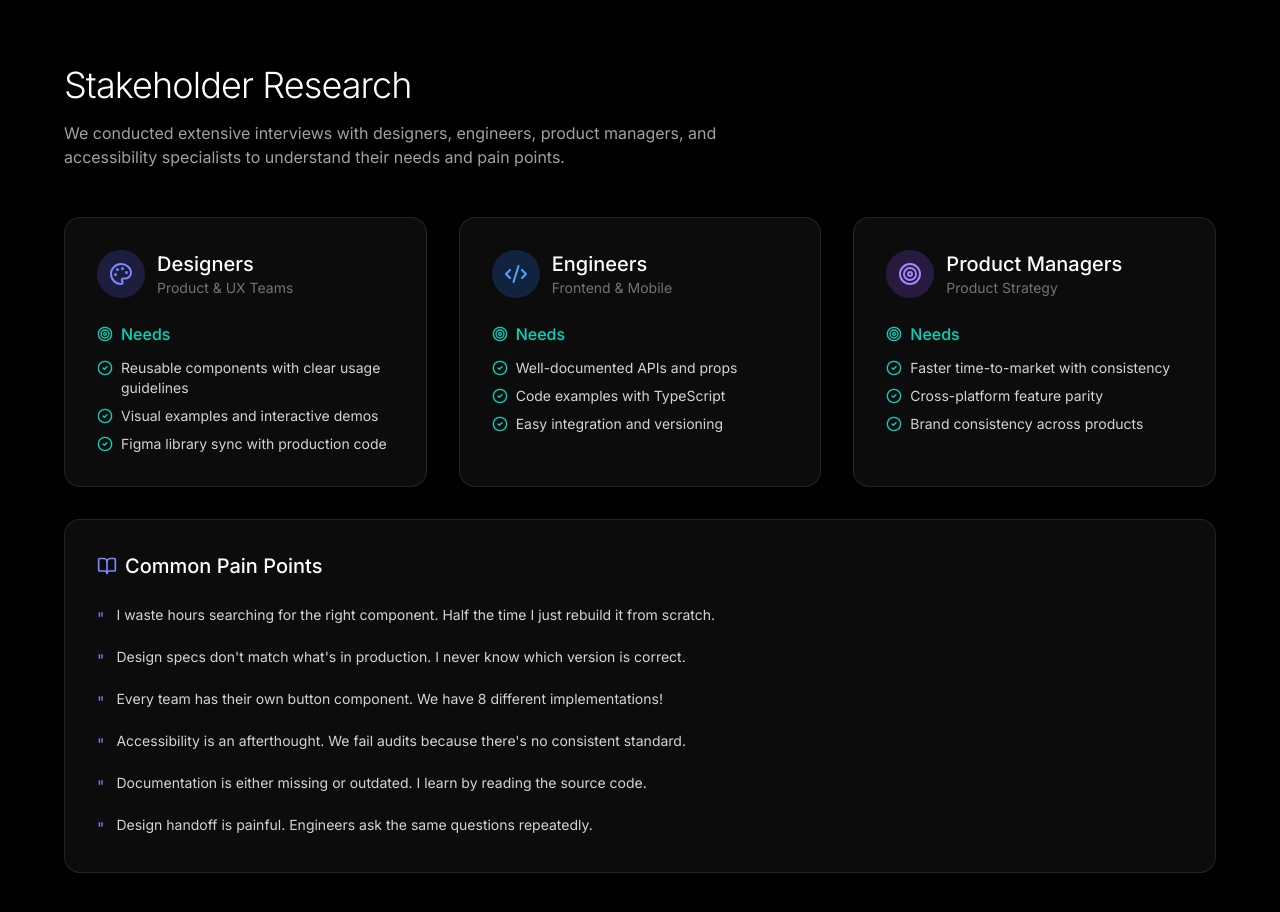
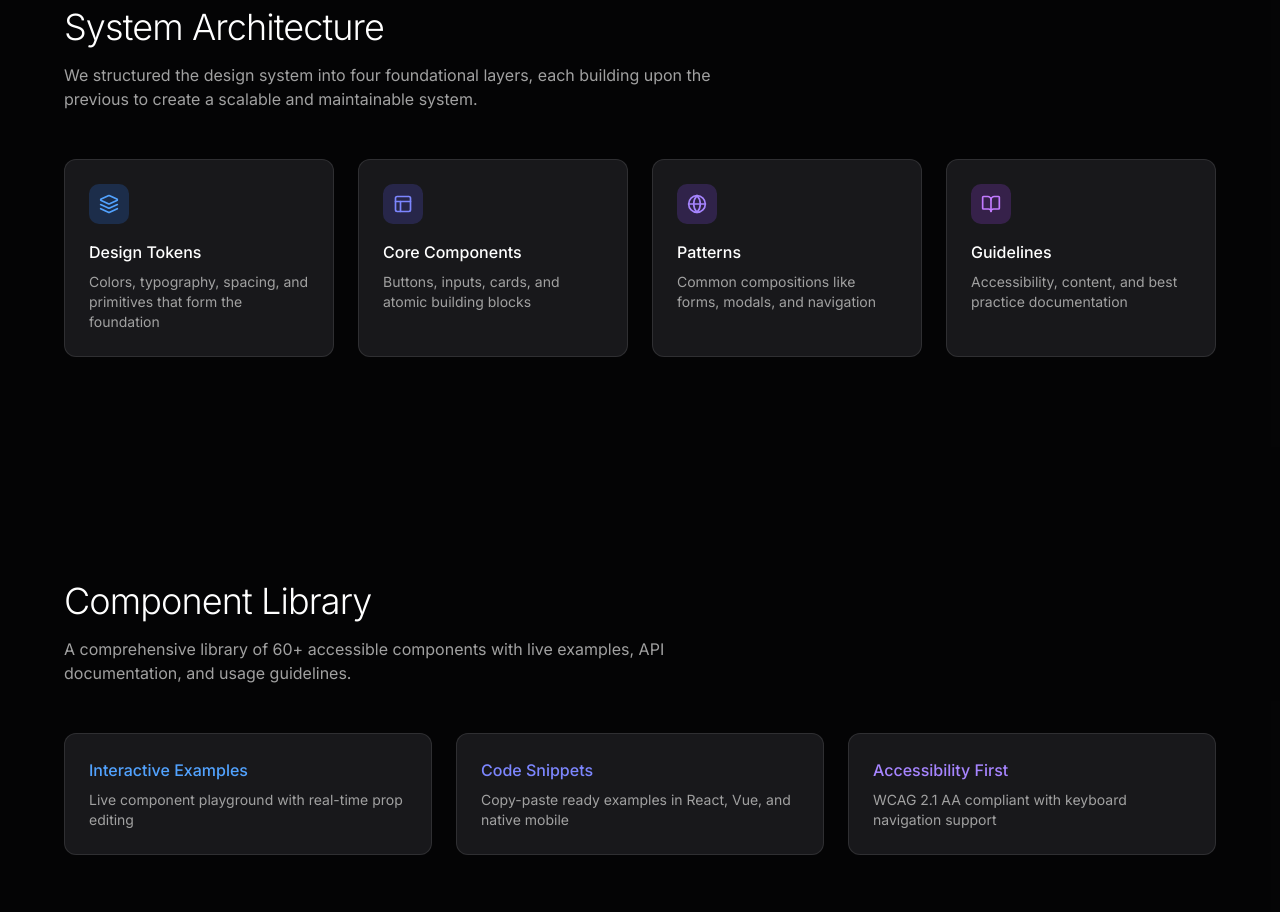
Before and after one commit to hesham-faragallah/v0-product-designer-lead, a Next.js app: page /case-study/design-system-documentation in a window 1280 px wide. Shown: the part 1840-2752 px from the top of the page. Built offline with nearby package versions, Linux system fonts and the light colour scheme.

Commit message:
remove: delete "The Challenge" section from documentation
Streamline documentation flow by removing outdated challenge content.

Co-authored-by: null <7841458+hesham-faragallah@users.noreply.github.com>

```diff
--- a/app/case-study/design-system-documentation/page.tsx
+++ b/app/case-study/design-system-documentation/page.tsx
@@ -5,9 +5,6 @@ import {
   Users,
   Calendar,
   Award,
-  CheckCircle2,
-  Target,
-  Code2,
   Palette,
   Layout,
   Zap,
@@ -74,7 +71,7 @@ export default function DesignSystemDocumentationCaseStudy() {
                 <Award className="w-5 h-5 text-neutral-500" />
                 <div>
                   <p className="text-xs text-neutral-500">Platform</p>
-                  <p className="text-sm font-medium">Web, iOS, Android</p>
+                  <p className="text-sm font-medium">Web</p>
                 </div>
               </div>
             </div>
@@ -96,165 +93,22 @@ export default function DesignSystemDocumentationCaseStudy() {
         </div>
       </section>
 
-      {/* The Challenge */}
-      <section className="px-4 sm:px-6 lg:px-8 py-20 sm:py-28 bg-neutral-900/50">
+      {/* Stakeholder Research */}
+      <section className="px-4 sm:px-6 lg:px-8 py-20 sm:py-28">
         <div className="mx-auto max-w-6xl">
           <div className="grid lg:grid-cols-12 gap-8 lg:gap-16">
             <div className="lg:col-span-4">
-              <h2 className="text-3xl sm:text-4xl font-light tracking-tight">The Challenge</h2>
+              <h2 className="text-3xl sm:text-4xl font-light tracking-tight">Stakeholder Research</h2>
             </div>
             <div className="lg:col-span-8 space-y-6">
               <p className="text-lg text-neutral-300 leading-relaxed">
-                As the company scaled from 3 to 15+ product teams, design inconsistencies multiplied exponentially.
-                Designers were recreating components from scratch, developers were implementing different solutions for
-                identical patterns, and accessibility standards varied wildly across products.
+                We conducted extensive interviews with designers, engineers, product managers, and accessibility
+                specialists to understand their needs and pain points.
               </p>
               <p className="text-neutral-400 leading-relaxed">
                 We needed a centralized design system that could serve as the single source of truth while remaining
                 flexible enough to accommodate diverse product needs without becoming a bottleneck to innovation.
               </p>
-            </div>
-          </div>
-        </div>
-      </section>
-
-      {/* Stakeholder Research */}
-      <section className="px-4 sm:px-6 lg:px-8 py-20 sm:py-28">
-        <div className="mx-auto max-w-6xl">
-          <h2 className="text-3xl sm:text-4xl font-light tracking-tight mb-4">Stakeholder Research</h2>
-          <p className="text-neutral-400 mb-12 max-w-2xl">
-            We conducted extensive interviews with designers, engineers, product managers, and accessibility specialists
-            to understand their needs and pain points.
-          </p>
-
-          <div className="grid lg:grid-cols-3 gap-8">
-            {/* Designers */}
-            <div className="p-8 rounded-2xl bg-zinc-900/50 border border-white/10">
-              <div className="flex items-center gap-3 mb-6">
-                <div className="w-12 h-12 rounded-full bg-indigo-500/20 flex items-center justify-center">
-                  <Palette className="w-6 h-6 text-indigo-400" />
-                </div>
-                <div>
-                  <h3 className="text-xl font-medium">Designers</h3>
-                  <p className="text-sm text-neutral-500">Product & UX Teams</p>
-                </div>
-              </div>
-
-              <div className="space-y-4">
-                <div>
-                  <h4 className="text-teal-400 font-medium mb-3 flex items-center gap-2">
-                    <Target className="w-4 h-4" /> Needs
-                  </h4>
-                  <ul className="space-y-2 text-sm text-neutral-300">
-                    <li className="flex items-start gap-2">
-                      <CheckCircle2 className="w-4 h-4 text-teal-400 mt-0.5 flex-shrink-0" />
-                      Reusable components with clear usage guidelines
-                    </li>
-                    <li className="flex items-start gap-2">
-                      <CheckCircle2 className="w-4 h-4 text-teal-400 mt-0.5 flex-shrink-0" />
-                      Visual examples and interactive demos
-                    </li>
-                    <li className="flex items-start gap-2">
-                      <CheckCircle2 className="w-4 h-4 text-teal-400 mt-0.5 flex-shrink-0" />
-                      Figma library sync with production code
-                    </li>
-                  </ul>
-                </div>
-              </div>
-            </div>
-
-            {/* Engineers */}
-            <div className="p-8 rounded-2xl bg-zinc-900/50 border border-white/10">
-              <div className="flex items-center gap-3 mb-6">
-                <div className="w-12 h-12 rounded-full bg-blue-500/20 flex items-center justify-center">
-                  <Code2 className="w-6 h-6 text-blue-400" />
-                </div>
-                <div>
-                  <h3 className="text-xl font-medium">Engineers</h3>
-                  <p className="text-sm text-neutral-500">Frontend & Mobile</p>
-                </div>
-              </div>
-
-              <div className="space-y-4">
-                <div>
-                  <h4 className="text-teal-400 font-medium mb-3 flex items-center gap-2">
-                    <Target className="w-4 h-4" /> Needs
-                  </h4>
-                  <ul className="space-y-2 text-sm text-neutral-300">
-                    <li className="flex items-start gap-2">
-                      <CheckCircle2 className="w-4 h-4 text-teal-400 mt-0.5 flex-shrink-0" />
-                      Well-documented APIs and props
-                    </li>
-                    <li className="flex items-start gap-2">
-                      <CheckCircle2 className="w-4 h-4 text-teal-400 mt-0.5 flex-shrink-0" />
-                      Code examples with TypeScript
-                    </li>
-                    <li className="flex items-start gap-2">
-                      <CheckCircle2 className="w-4 h-4 text-teal-400 mt-0.5 flex-shrink-0" />
-                      Easy integration and versioning
-                    </li>
-                  </ul>
-                </div>
-              </div>
-            </div>
-
-            {/* Product Managers */}
-            <div className="p-8 rounded-2xl bg-zinc-900/50 border border-white/10">
-              <div className="flex items-center gap-3 mb-6">
-                <div className="w-12 h-12 rounded-full bg-violet-500/20 flex items-center justify-center">
-                  <Target className="w-6 h-6 text-violet-400" />
-                </div>
-                <div>
-                  <h3 className="text-xl font-medium">Product Managers</h3>
-                  <p className="text-sm text-neutral-500">Product Strategy</p>
-                </div>
-              </div>
-
-              <div className="space-y-4">
-                <div>
-                  <h4 className="text-teal-400 font-medium mb-3 flex items-center gap-2">
-                    <Target className="w-4 h-4" /> Needs
-                  </h4>
-                  <ul className="space-y-2 text-sm text-neutral-300">
-                    <li className="flex items-start gap-2">
-                      <CheckCircle2 className="w-4 h-4 text-teal-400 mt-0.5 flex-shrink-0" />
-                      Faster time-to-market with consistency
-                    </li>
-                    <li className="flex items-start gap-2">
-                      <CheckCircle2 className="w-4 h-4 text-teal-400 mt-0.5 flex-shrink-0" />
-                      Cross-platform feature parity
-                    </li>
-                    <li className="flex items-start gap-2">
-                      <CheckCircle2 className="w-4 h-4 text-teal-400 mt-0.5 flex-shrink-0" />
-                      Brand consistency across products
-                    </li>
-                  </ul>
-                </div>
-              </div>
-            </div>
-          </div>
-
-          {/* Pain Points */}
-          <div className="p-8 rounded-2xl bg-zinc-900/50 border border-white/10 mt-8">
-            <h3 className="text-xl font-medium mb-6 flex items-center gap-2">
-              <BookOpen className="w-5 h-5 text-indigo-400" />
-              Common Pain Points
-            </h3>
-
-            <div className="space-y-4">
-              {[
-                "I waste hours searching for the right component. Half the time I just rebuild it from scratch.",
-                "Design specs don't match what's in production. I never know which version is correct.",
-                "Every team has their own button component. We have 8 different implementations!",
-                "Accessibility is an afterthought. We fail audits because there's no consistent standard.",
-                "Documentation is either missing or outdated. I learn by reading the source code.",
-                "Design handoff is painful. Engineers ask the same questions repeatedly.",
-              ].map((quote, index) => (
-                <div key={index} className="flex gap-3">
-                  <span className="text-indigo-400 mt-0.5">"</span>
-                  <p className="text-neutral-300 text-sm leading-relaxed">{quote}</p>
-                </div>
-              ))}
             </div>
           </div>
         </div>
```
